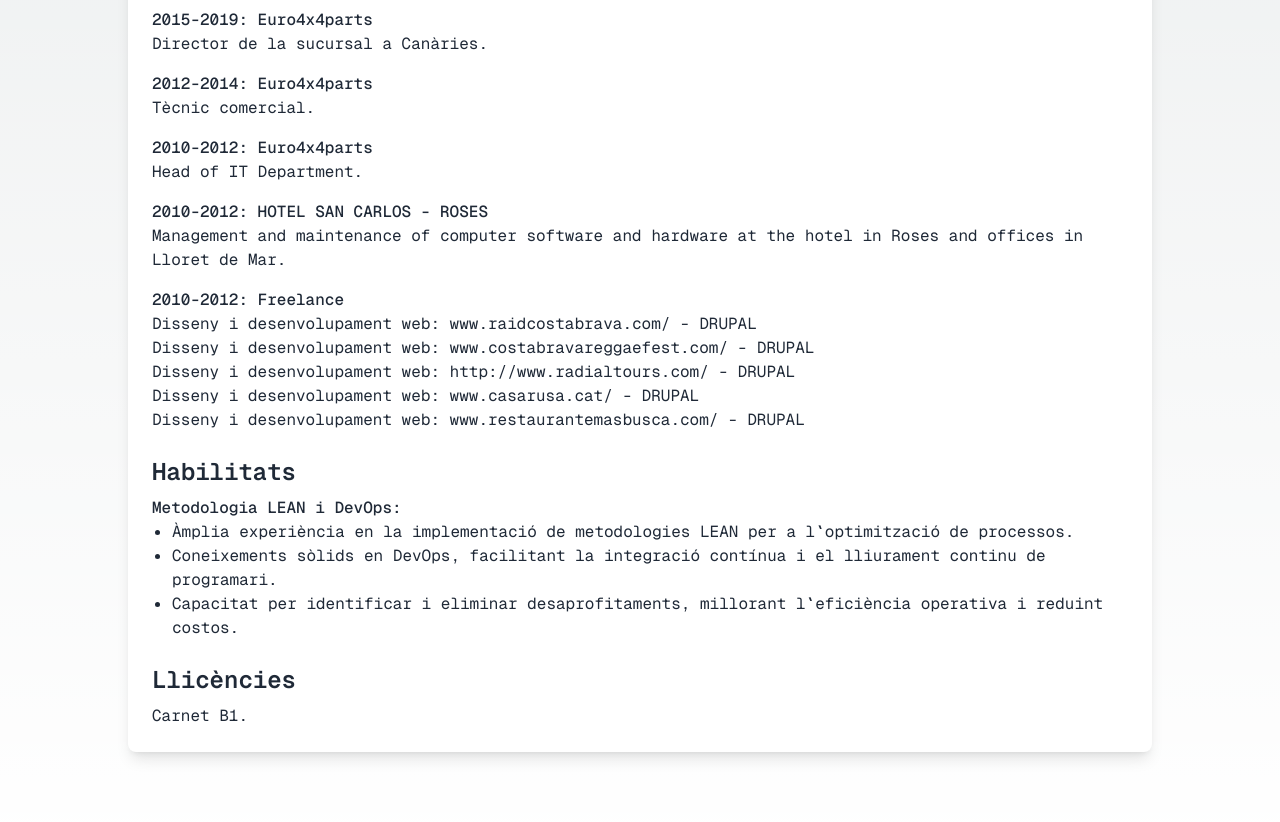
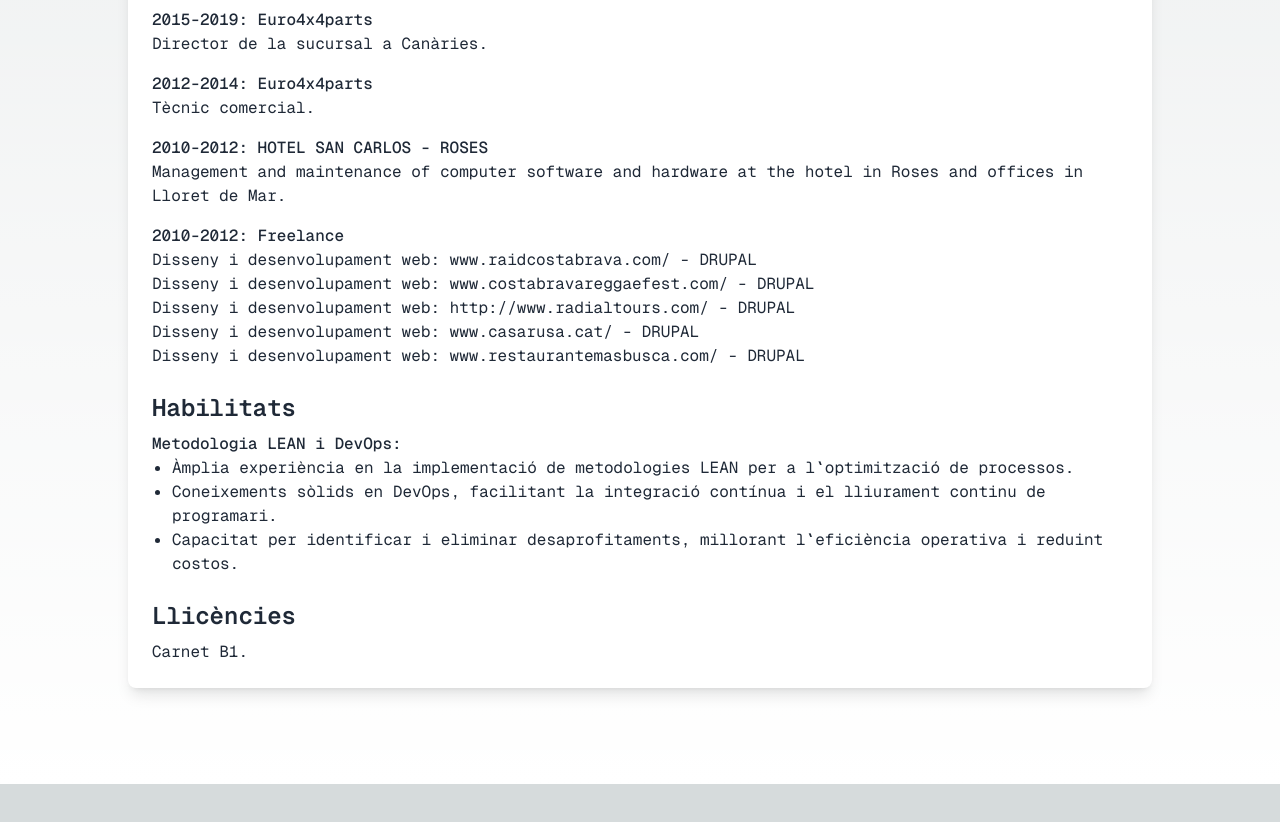
Before and after one commit to cescofors75/cesco.dev, a Next.js app: page / in a window 1280 px wide. Shown: the part 1640-2462 px from the top of the page. After the commit the page ends 2424 px from the top, so only its background shows below. Built offline with nearby package versions, Linux system fonts and the light colour scheme.

Commit message:
chore: Remove unnecessary information from Component.tsx

```diff
--- a/components/component/component.tsx
+++ b/components/component/component.tsx
@@ -105,10 +105,7 @@
             <h3 className="font-medium">2012-2014: Euro4x4parts</h3>
             <p>Tècnic comercial.</p>
           </div>
-          <div>
-            <h3 className="font-medium">2010-2012: Euro4x4parts</h3>
-            <p>Head of IT Department.</p>
-          </div>
+
           <div>
             <h3 className="font-medium">2010-2012: HOTEL SAN CARLOS - ROSES</h3>
             <p>
```
